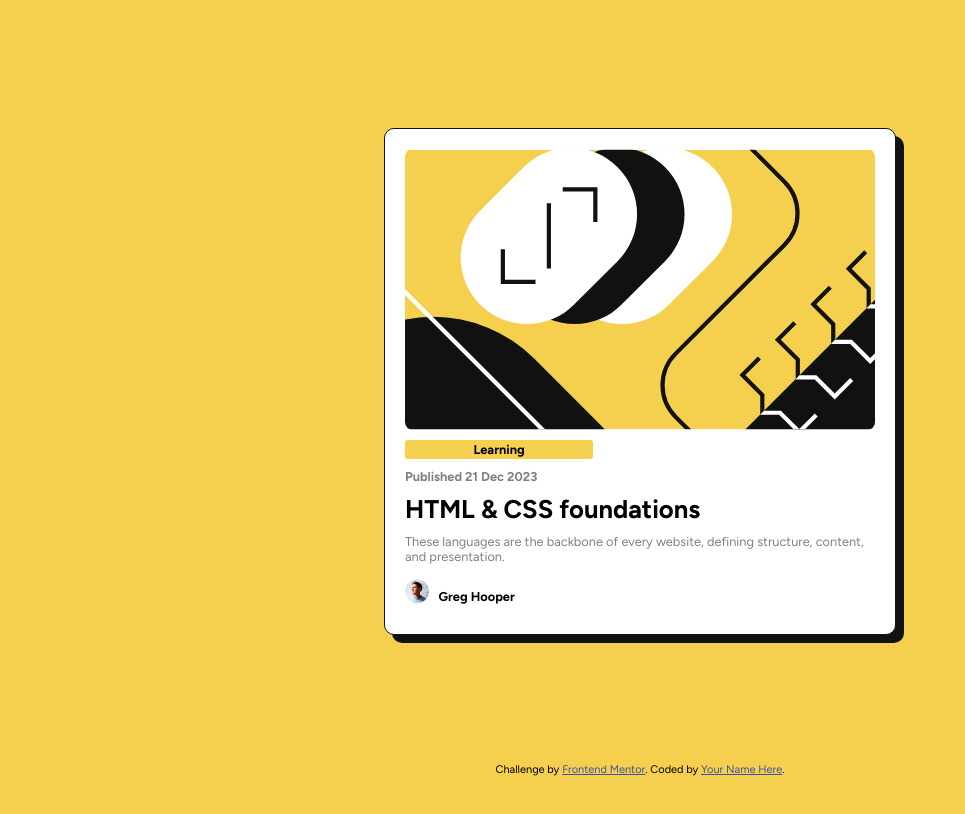
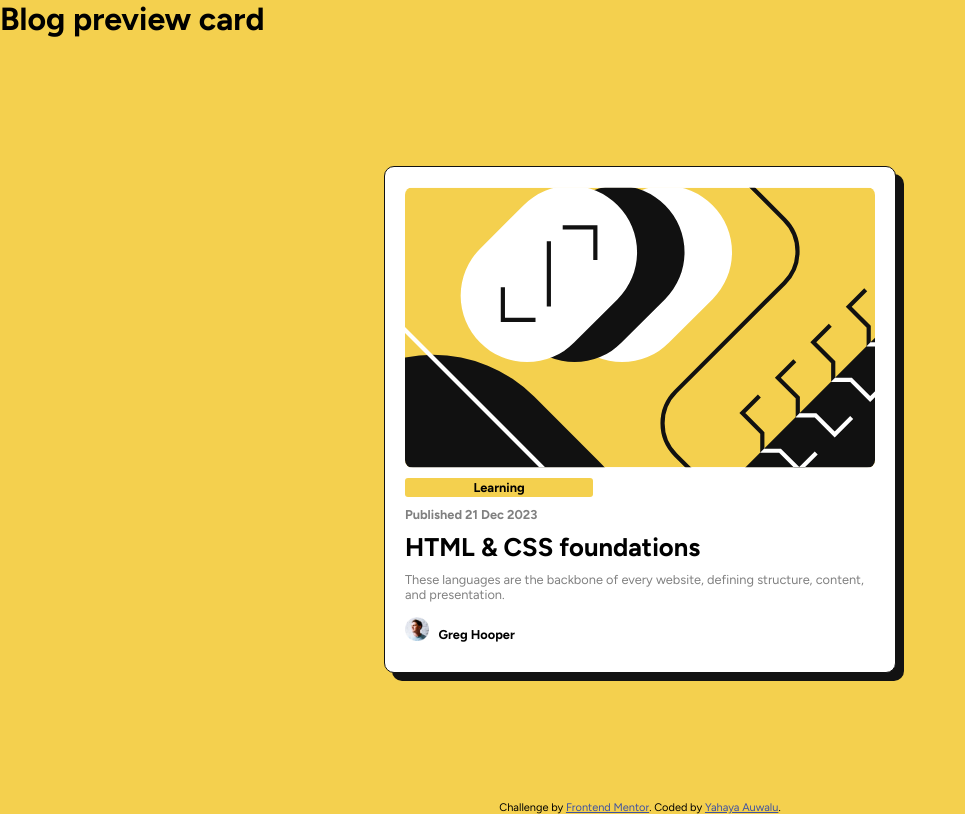
Before and after one commit to yauwalu84/blog-preview-card-main, a plain HTML site: page index.html in a window 1280 px wide. Shown: the whole page, without its empty margins (0-965 px from the left). Drawn offline with Linux system fonts and the light colour scheme.

Commit message:
Made some update

```diff
--- a/index.html
+++ b/index.html
@@ -23,7 +23,7 @@
 
   </header>
   <main>
-    <h1></h1>
+    <h1>Blog preview card</h1>
     <div class="container">
       <div class="image-container">
         <img src="./assets/images/illustration-article.svg" alt="Illustration Article">
@@ -60,7 +60,7 @@
   <footer>
     <div class="attribution">
       Challenge by <a href="https://www.frontendmentor.io?ref=challenge" target="_blank">Frontend Mentor</a>.
-      Coded by <a href="#">Your Name Here</a>.
+      Coded by <a href="#">Yahaya Auwalu</a>.
     </div>
   </footer>
 </body>
```
